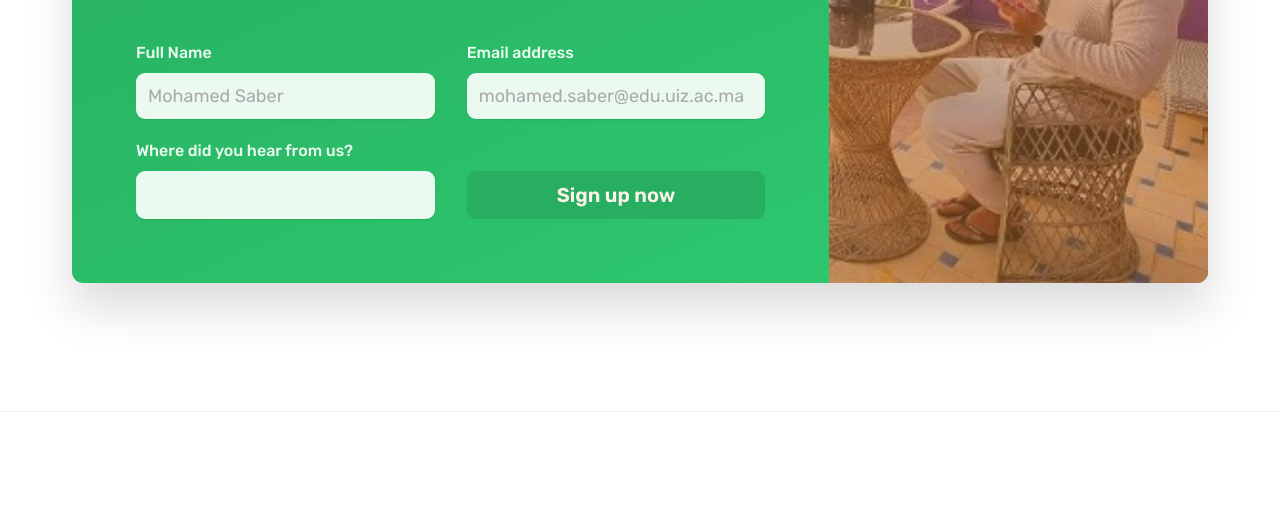
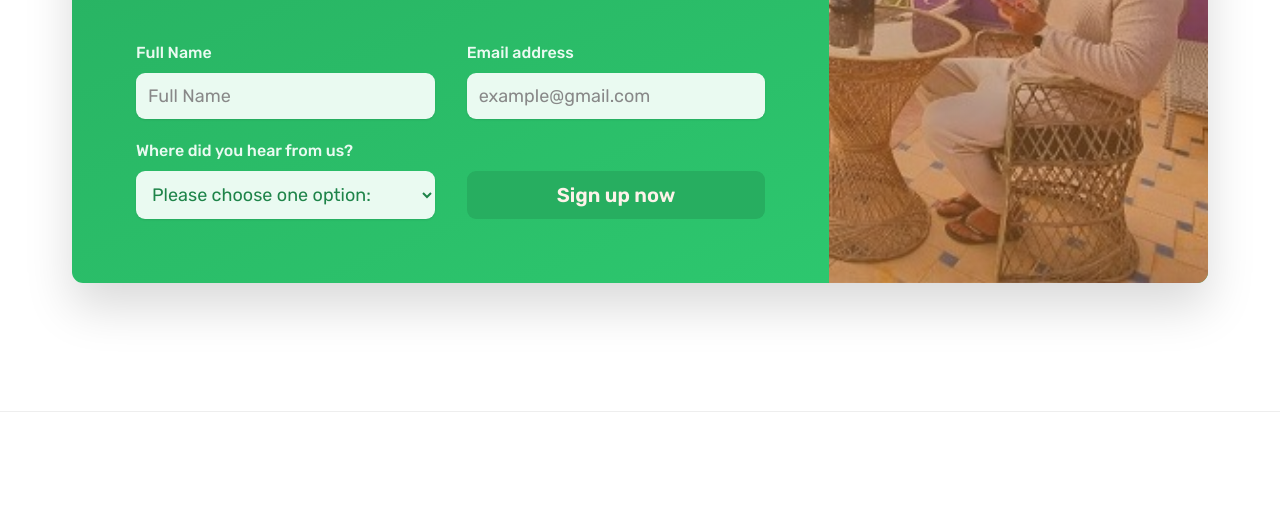
Before and after one commit to Buyikunmi/eattohealth, a plain HTML site: page index.html in a window 1280 px wide. Shown: the part 6857-7373 px from the top of the page. Drawn offline with nearby package versions, Linux system fonts and the light colour scheme; some packages are replaced by stand-ins of ours; a script that the page names is missing.

Commit message:
fix:css bug

```diff
--- a/css/style.css
+++ b/css/style.css
@@ -559,7 +559,7 @@
   padding: 1.2rem;
   font-size: 1.8rem;
   font-family: inherit;
-  color: inherit;
+  color: var(--primary-shade-2);
   border: none;
   background-color: var(--primary-tint-1);
   border-radius: 9px;
@@ -567,7 +567,7 @@
 }
 
 .cta-form input::placeholder {
-  color: #aaa;
+  color: var(--accent-color);
 }
 
 .cta *:focus {
--- a/index.html
+++ b/index.html
@@ -585,7 +585,7 @@
                   <input
                     id="full-name"
                     type="text"
-                    placeholder="Mohamed Saber"
+                    placeholder="Full Name"
                     required
                   />
                 </div>
@@ -595,7 +595,7 @@
                   <input
                     id="email"
                     type="email"
-                    placeholder="mohamed.saber@edu.uiz.ac.ma"
+                    placeholder="example@gmail.com"
                     required
                   />
                 </div>
@@ -635,7 +635,7 @@
             <div class="text-logo"">
               EatTo<span class="logo-text-primary">Health</span>
             </div>
-            <!-- <img class=" alt="EatToHealth logo" src="img/logo.png" /> -->
+
           </a>
 
           <ul class="social-links">
```
